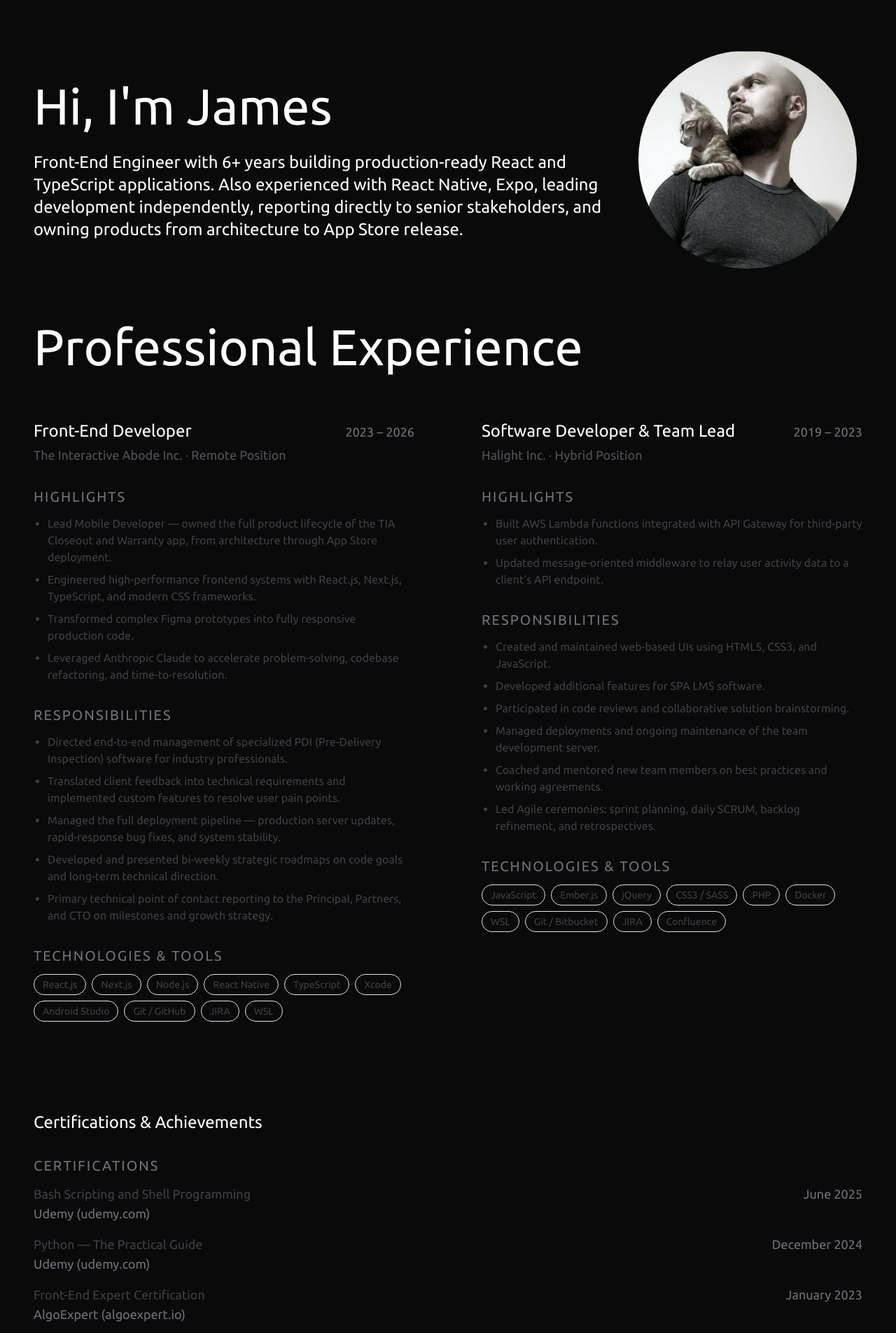
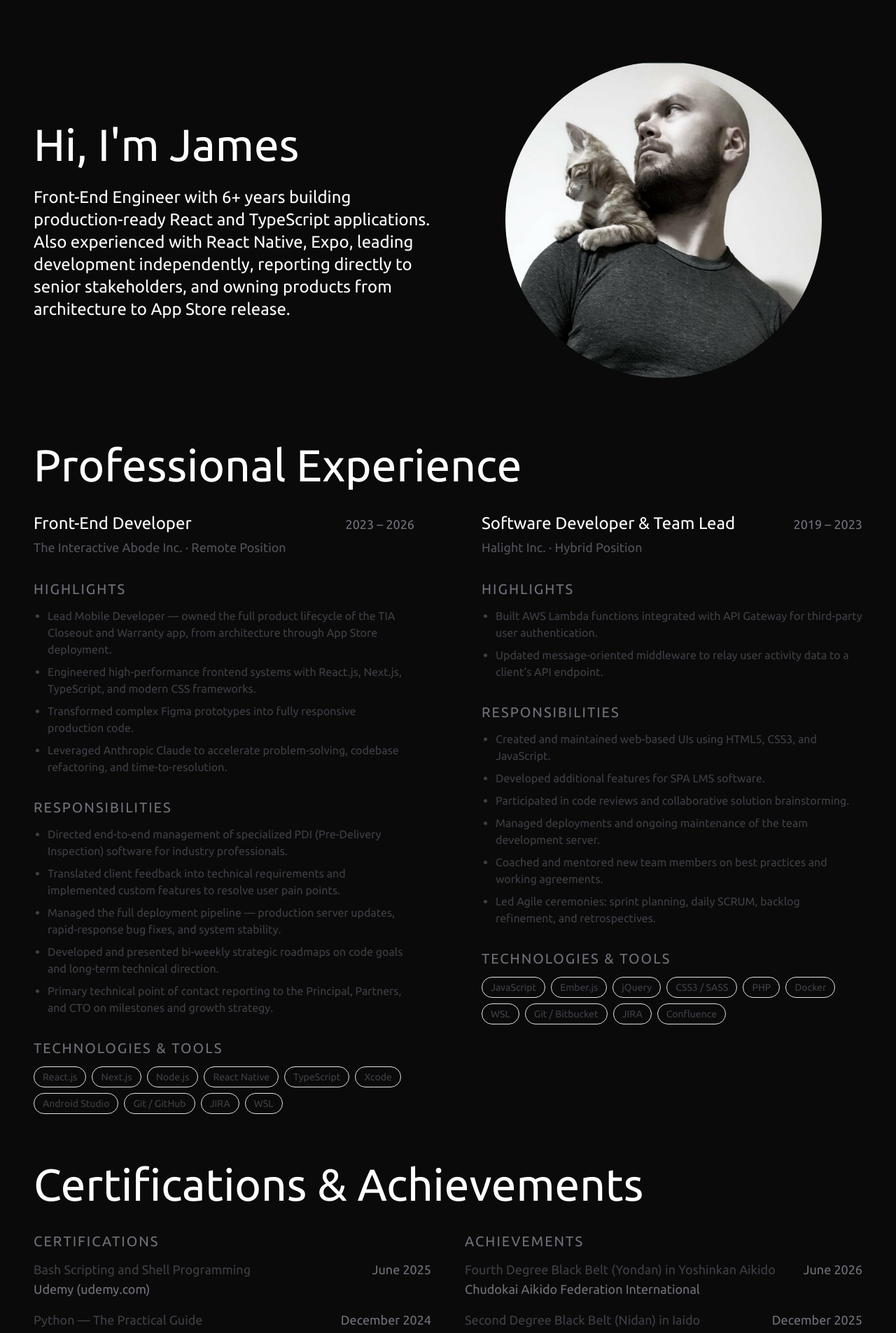
Before and after one commit to james-zedd/jameszedd-dot-com, a Next.js app: page / in a window 1280 px wide. Shown: the top 1905 px of the page at 70% size. Built offline with nearby package versions, Linux system fonts and the light colour scheme.

Commit message:
Intro touch ups and add second profile pic

```diff
--- a/src/app/_components/Achievements.tsx
+++ b/src/app/_components/Achievements.tsx
@@ -58,17 +58,22 @@ function CredentialList({ items }: { items: CredentialItem[] }) {
 export default function Achievements() {
   return (
     <section id="achievements" className="py-16">
-      <h2 className="text-2xl font-medium">Certifications &amp; Achievements</h2>
+      <h1 className="text-2xl font-medium">Certifications &amp; Achievements</h1>
 
+      <div className="flex flex-col gap-6 sm:flex-row sm:gap-12">
+        <div className="w-full md:w-1/2">
           <h3 className="mt-8 text-sm font-medium uppercase tracking-widest text-zinc-500 dark:text-zinc-400">
             Certifications
           </h3>
           <CredentialList items={certifications} />
-
+        </div>
+        <div className="w-full md:w-1/2">
           <h3 className="mt-8 text-sm font-medium uppercase tracking-widest text-zinc-500 dark:text-zinc-400">
             Achievements
           </h3>
           <CredentialList items={achievements} />
+        </div>
+      </div>
     </section>
   );
 }
--- a/src/app/_components/Intro.tsx
+++ b/src/app/_components/Intro.tsx
@@ -3,20 +3,21 @@ import Image from "next/image";
 export default function Intro() {
   return (
     <section id="intro" className="py-16">
-      <div className="flex flex-col gap-6 md:flex-row">
-        <div className="flex flex-col justify-center align-centergap-6">
+      <div className="flex flex-col-reverse gap-6 lg:flex-row lg:gap-12">
+        <div className="flex flex-col justify-center align-center w-full">
           <h1 className="mb-6">Hi, I&apos;m James</h1>
           <h2>
             Front-End Engineer with 6+ years building production-ready React and TypeScript applications. Also experienced with React Native, Expo, leading development independently, reporting directly to senior stakeholders, and owning products from architecture to App Store release.
           </h2>
         </div>
-        <div className="flex flex-column w-full justify-center align-center">
+        <div className="flex flex-column w-full justify-center align-center overflow-hidden">
           <Image
             src="/images/lasagne-photo__1080x1081.jpg"
+            // src="/images/james_zedd__iaido.jpg"
             alt="James Zedd"
-            width={700}
-            height={700}
-            className="rounded-full p-2"
+            width={1000}
+            height={1000}
+            className="rounded-full p-6 mx-auto w-full max-w-[300px] md:max-w-[400px] lg:max-w-[500px]"
           />
         </div>
       </div>
--- a/src/app/_components/JobSection.tsx
+++ b/src/app/_components/JobSection.tsx
@@ -20,8 +20,8 @@ export default function JobSection({
   technologies,
 }: JobSectionProps) {
   return (
-    <div id={id} className="w-full py-16 xl:w-1/2">
-      <div className="flex flex-col gap-1 sm:flex-row sm:items-baseline sm:justify-between">
+    <div id={id} className="w-full mt-8 xl:w-1/2">
+      <div className="flex flex-col gap-1 xs:flex-row xs:items-baseline xs:justify-between xs:gap-4">
         <h2>{role}</h2>
         <p className="text-sm text-zinc-500 dark:text-zinc-400">{period}</p>
       </div>
--- a/src/app/_components/Portfolio.tsx
+++ b/src/app/_components/Portfolio.tsx
@@ -49,7 +49,7 @@ const projects = [
 export default function Portfolio() {
   return (
     <section id="portfolio" className="py-16">
-      <h2 className="text-2xl font-medium">Portfolio Projects</h2>
+      <h1 className="text-2xl font-medium">Portfolio Projects</h1>
       <div className="mt-6 grid gap-5 sm:grid-cols-2">
         {projects.map((project) => (
           <PortfolioCard key={project.name} {...project} />
--- a/src/app/globals.css
+++ b/src/app/globals.css
@@ -19,6 +19,7 @@
 /* Breakpoints for sm:, md:, lg:, xl:, 2xl: variants.
    These match Tailwind's defaults — edit here to customize. */
 @theme {
+  --breakpoint-xs: 30rem; /* 480px */
   --breakpoint-sm: 40rem; /* 640px */
   --breakpoint-md: 48rem; /* 768px */
   --breakpoint-lg: 64rem; /* 1024px */
@@ -63,8 +64,8 @@ p {
 
 @media (min-width: 48rem) { /* 768px */
   h1 {
-    font-size: 4.5rem;
-    line-height: 5rem;
+    font-size: 4rem;
+    line-height: 4.5rem;
   }
 
   h2 {
```
Also changed, not shown: public/images/james_zedd__iaido.jpg (added). Lines whose indentation alone changed are shown as unchanged.
